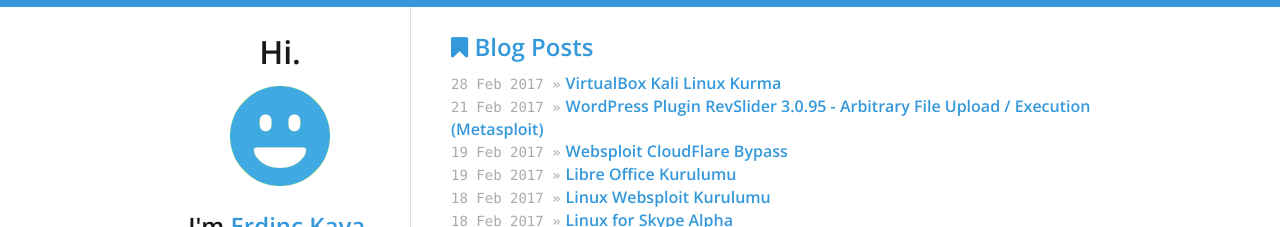
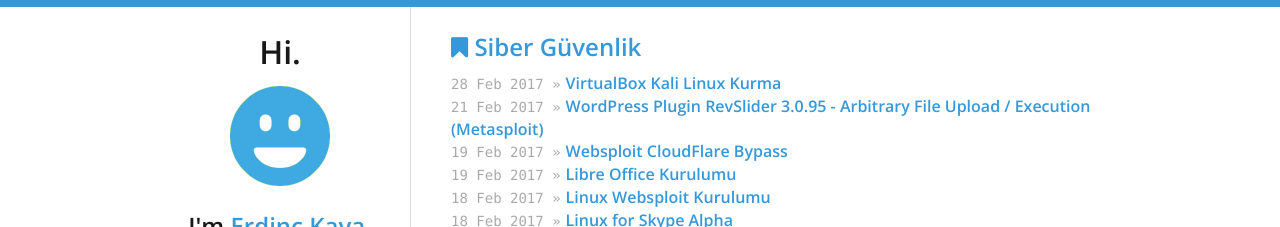
Before and after one commit to denemevol3/denemevol, a Jekyll site: the page built from index.html, in a window 1280 px wide. Shown: the top 227 px of the page. Built offline with Jekyll 4.4.1, drawn with Linux system fonts in a browser that asks for light colours; nearby versions of some CDN libraries.

Commit message:
Update index.html

```diff
--- a/index.html
+++ b/index.html
@@ -4,7 +4,7 @@
 ---
 
 <div id="home">
-  <h2><i class="fa fa-bookmark"></i> Blog Posts</h2>
+  <h2><i class="fa fa-bookmark"></i> Siber Güvenlik</h2>
   <ul id="blog-posts" class="posts">
     {% for post in site.posts %}
       <li><span>{{ post.date | date_to_string }} &raquo;</span><a href="{{ post.url }}">{{ post.title }}</a></li>
```
